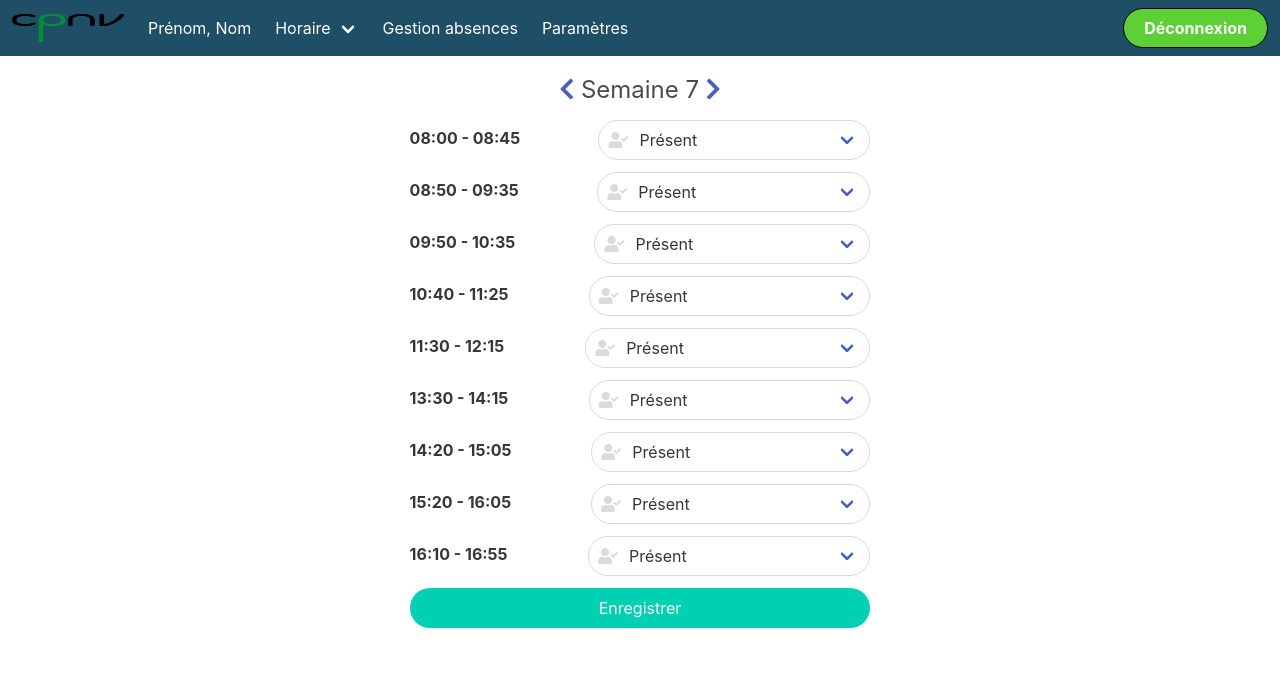
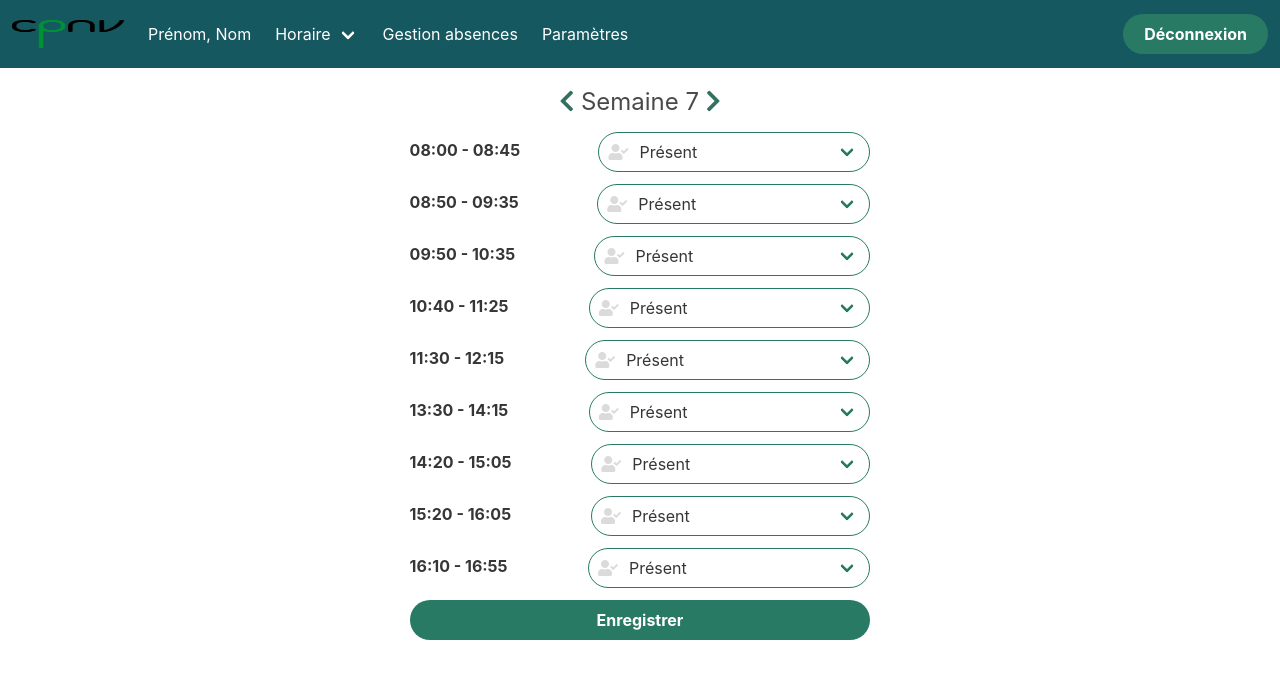
Before and after one commit to Thynkon/intranet-mobile, a website: page pages/attendance_per_period.html in a window 1280 px wide. Drawn offline with nearby package versions, Linux system fonts and the light colour scheme; files that its build step writes are made by us from their sources.

Commit message:
Change attendance colors (use color palette)

```diff
--- a/pages/attendance_per_period.html
+++ b/pages/attendance_per_period.html
@@ -304,7 +304,7 @@
               <div class="field-body">
                 <div class="field">
                   <div class="control">
-                    <button class="button is-primary is-fullwidth is-rounded">
+                    <button class="button is-primary is-fullwidth is-rounded has-text-weight-bold">
                       Enregistrer
                     </button>
                   </div>
--- a/scss/attendance/attendance.scss
+++ b/scss/attendance/attendance.scss
@@ -1,4 +1,13 @@
 @import "../lib/lib.scss";
+@import "../lib/variables.scss";
+
+.fa-chevron-right, .fa-chevron-left {
+  color: $a-color;
+}
+
+a {
+  color: $a-color;
+}
 
 @media(max-width: 768px) {
   .is-flex.is-vertical {
--- a/scss/attendance_per_period/attendance_per_period.scss
+++ b/scss/attendance_per_period/attendance_per_period.scss
@@ -1,4 +1,5 @@
 @import "../lib/lib.scss";
+@import "../lib/variables.scss";
 
 form {
   width: 40%;
@@ -15,6 +16,18 @@ form {
   .field.is-narrow {
     width: 100%;
   }
+
+  .button {
+    background-color: $navbar-button-color !important;
+  }
+
+  .select select {
+    border: 1px solid $navbar-button-color !important;
+  }
+
+  .select:after {
+    border-color: $navbar-button-color !important;
+  }
 }
 
 @media (max-width: 768px) {
--- a/scss/lib/variables.scss
+++ b/scss/lib/variables.scss
@@ -2,3 +2,17 @@ $primary_color: #1E4F67;
 $primary_light_color: #2C5C7A;
 $button_color: #5CD034;
 $font_color: #FFFFFF;
+
+$p: #060819;
+$s: #1B1E36;
+$t: #1D2D48;
+$q: hsl(186, 63%, 23%);
+$fh: #347161;
+$sh: #836A23;
+
+// USE SASS COLOR MODULE => only changed 2 param to 70, and third to 30
+$navbar-hover-color: hsl(186, 70%, 30%);
+$navbar-button-color: hsl(164, 50%, 32%);
+
+
+$a-color: hsl(164, 37%, 32%);
--- a/scss/menu/menu.scss
+++ b/scss/menu/menu.scss
@@ -1,6 +1,5 @@
 @charset "utf-8";
 
-@import "../../node_modules/bulma/bulma.sass";
 @import "../lib/variables";
 
 // Import a Google Font
@@ -11,10 +10,12 @@ $family-sans-serif: "Roboto", sans-serif;
 $widescreen-enabled: false;
 $fullhd-enabled: false;
 
-$navbar-background-color: $primary_color;
-$navbar-item-hover-background-color: $primary_light_color;
-$navbar-dropdown-item-hover-background-color: $primary_light_color;
-$navbar-dropdown-background-color: $primary_color;
+$navbar-height: 4.25rem;
+
+$navbar-background-color: $q;
+$navbar-item-hover-background-color: $navbar-hover-color;
+$navbar-dropdown-item-hover-background-color: $navbar-item-hover-background-color;
+$navbar-dropdown-background-color: $navbar-background-color;
 
 $navbar-item-color: white;
 $navbar-burger-color: $navbar-item-color;
@@ -23,19 +24,14 @@ $navbar-dropdown-arrow: $navbar-item-color;
 $navbar-dropdown-item-active-color: $navbar-item-color;
 $navbar-dropdown-item-hover-color: $navbar-item-color;
 
-$button-background-color: $button_color;
+$button-background-color: $navbar-button-color;
 $button-color: white;
-$button-hover-color: $button-color;
-$button-border-color: black;
-$button-border-hover-color: black;
+$button-hover-color: white;
+$button-border-color: none;
+$button-border-hover-color: none;
 
 // Import only what you need from Bulma
 @import "../../node_modules/bulma/sass/utilities/_all.sass";
-@import "../../node_modules/bulma/sass/base/_all.sass";
+@import "../../node_modules/bulma/sass/form/_all.sass";
 @import "../../node_modules/bulma/sass/elements/button.sass";
-@import "../../node_modules/bulma/sass/elements/container.sass";
-@import "../../node_modules/bulma/sass/elements/title.sass";
-@import "../../node_modules/bulma/sass/form/_all.sass";
 @import "../../node_modules/bulma/sass/components/navbar.sass";
-@import "../../node_modules/bulma/sass/layout/hero.sass";
-@import "../../node_modules/bulma/sass/layout/section.sass";
```
